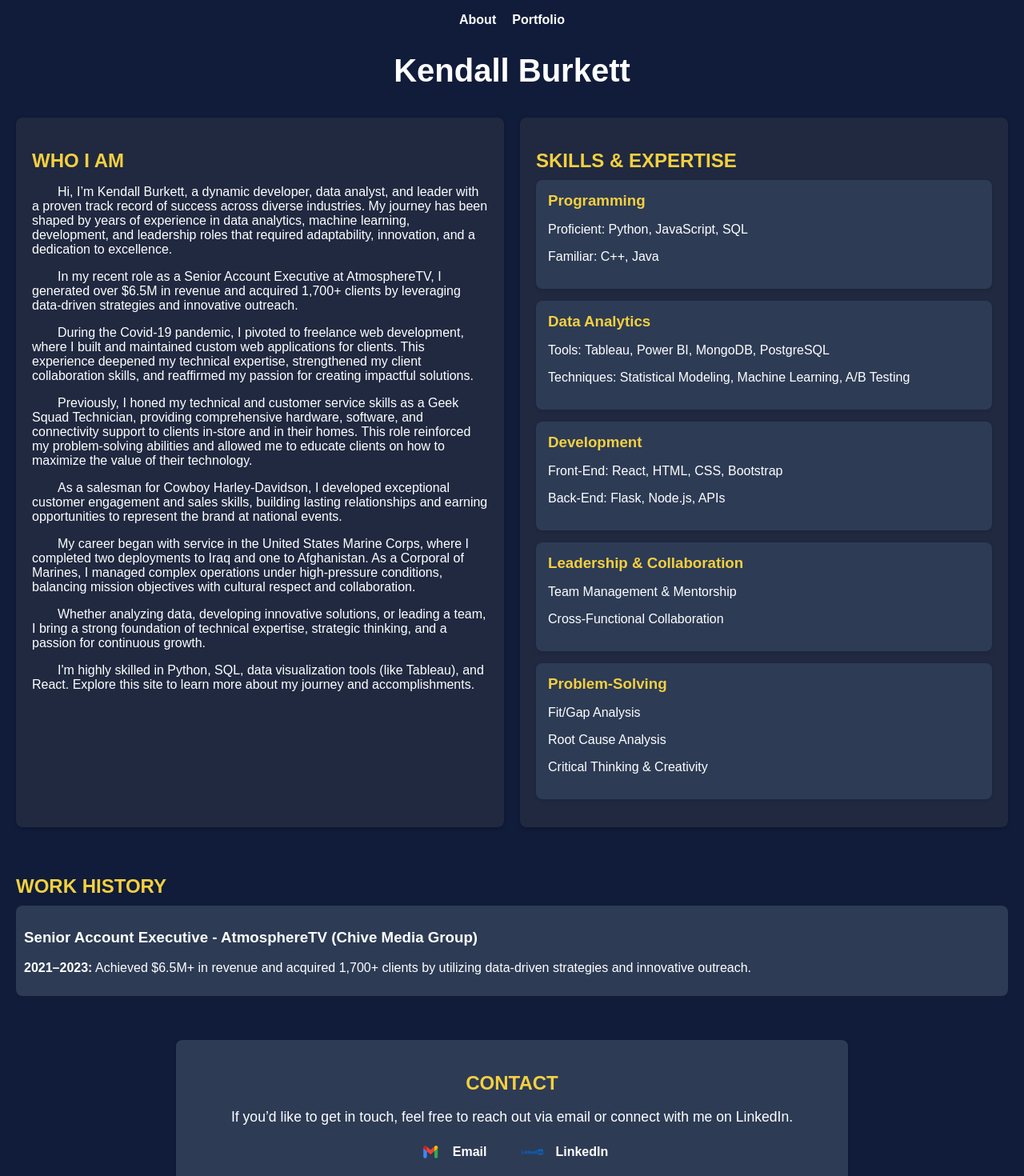
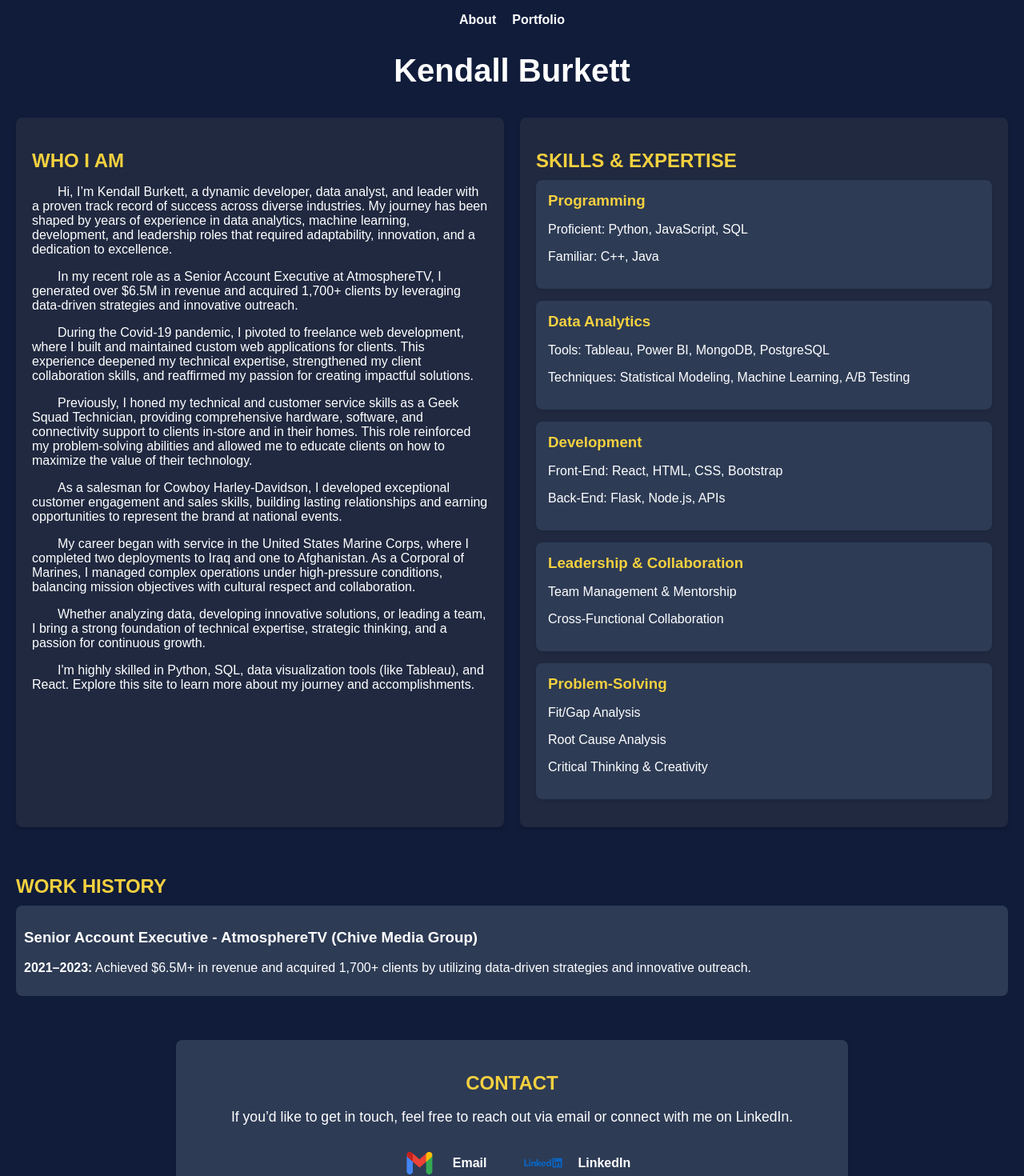
Before and after one commit to KendallBurkett/KendallBurkett.github.io, a React (Create React App) app: page / in a window 1280 px wide. Shown: the top 1470 px of the page at 80% size. Built offline with nearby package versions, Linux system fonts and the light colour scheme.

Commit message:
Updated styling and functionality for About and Portfolio pages

```diff
--- a/src/style.css
+++ b/src/style.css
@@ -137,8 +137,8 @@ body {
 
 /* Contact Links Container */
 .contact-links img {
-    width: 36px; /* Set the desired width */
-    height: 36px; /* Set the desired height */
+    width: 64px; /* Set the desired width */
+    height: 64px; /* Set the desired height */
     object-fit: contain; /* Ensures the logo scales proportionally without distortion */
     margin-right: 10px; /* Adds spacing between the icon and the text */
     display: inline-block; /* Aligns the icons properly */
```
